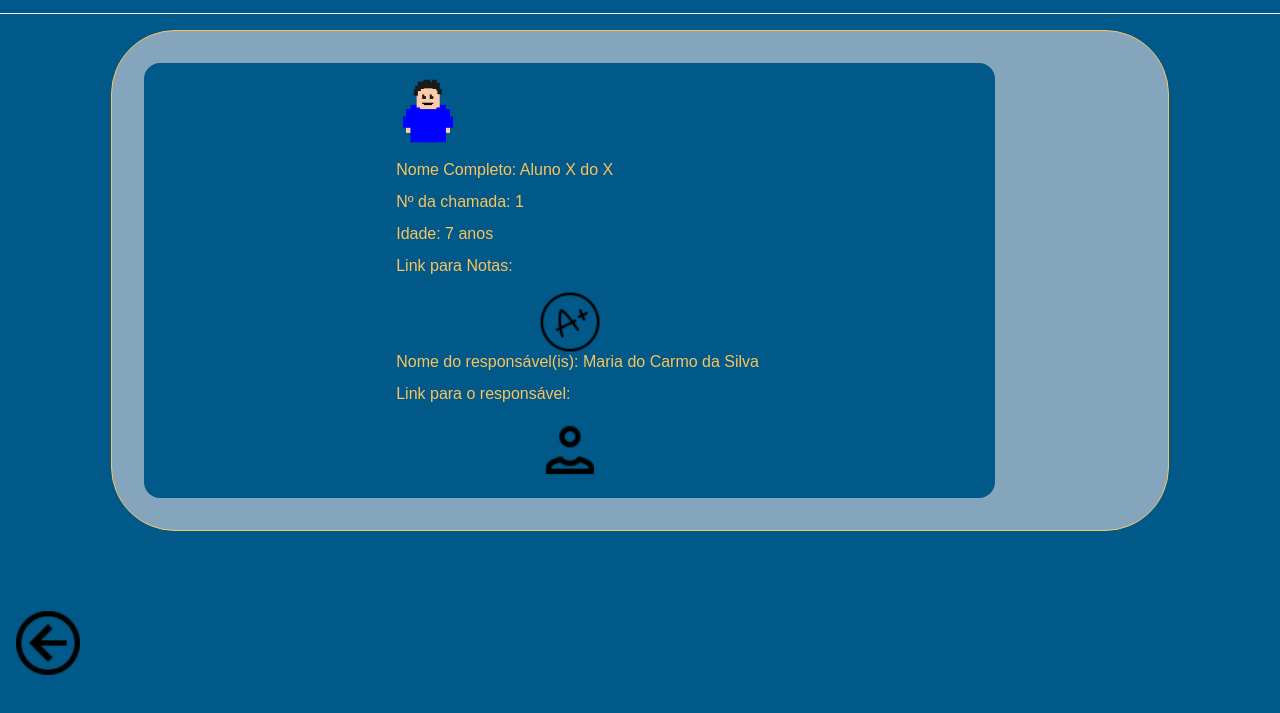
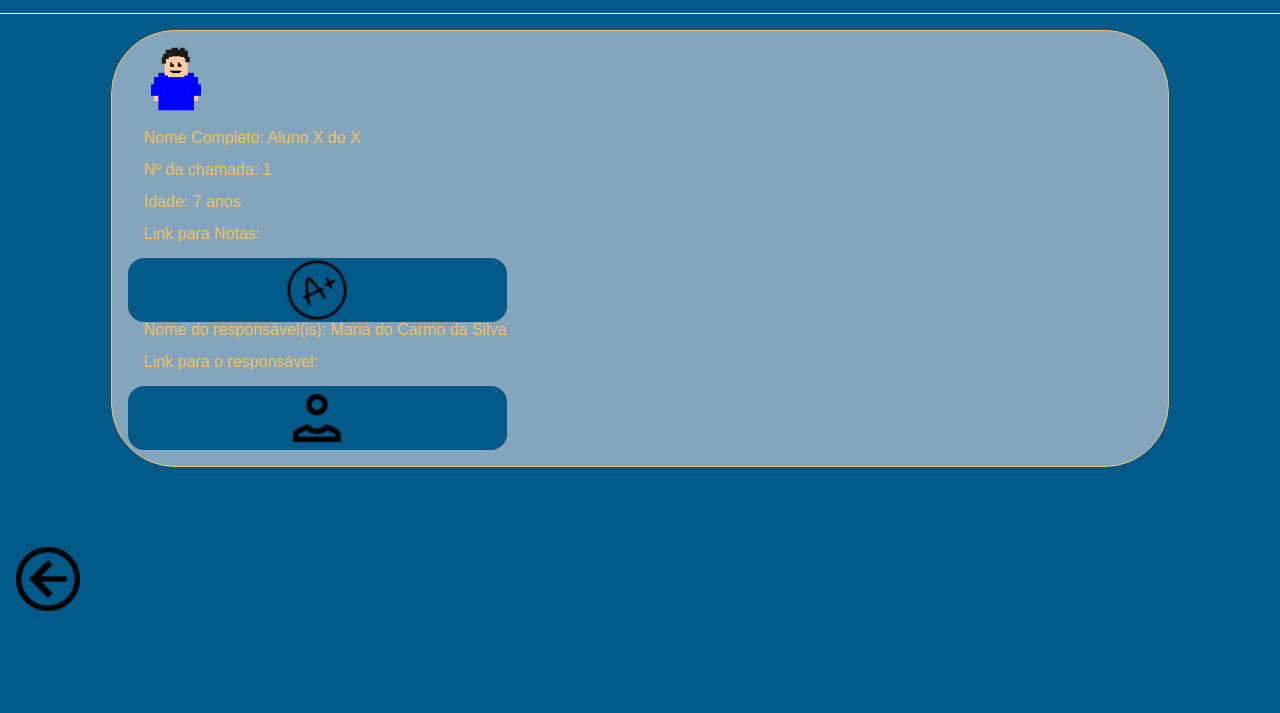
Before and after one commit to jeansilas/codesign2020P2, a plain HTML site: page aluno_X.html in a window 1280 px wide. Shown: the part 83-796 px from the top of the page. Drawn offline with Linux system fonts and the light colour scheme; a web font is replaced by a local one.

Commit message:
ta dando gatinho

```diff
--- a/css/style.css
+++ b/css/style.css
@@ -401,6 +401,7 @@
   width: 80%;
 }
 
+
 .flex-vertical {
   flex-direction: column;
   justify-content: center;
@@ -411,7 +412,7 @@
 }
 
 
-a-dentro {
+.a-dentro {
   display: flex;
   flex-direction: column;
   justify-content: center;
@@ -520,8 +521,6 @@
   border-radius: 1rem;
   background-color:#FAC35E;
   font-family: 'Antic Didone', serif;
-
-
 }
 
 
@@ -541,7 +540,6 @@
 }
 
 
-
 .cabecario {
   background-color: #85A5BC;
 }
```
